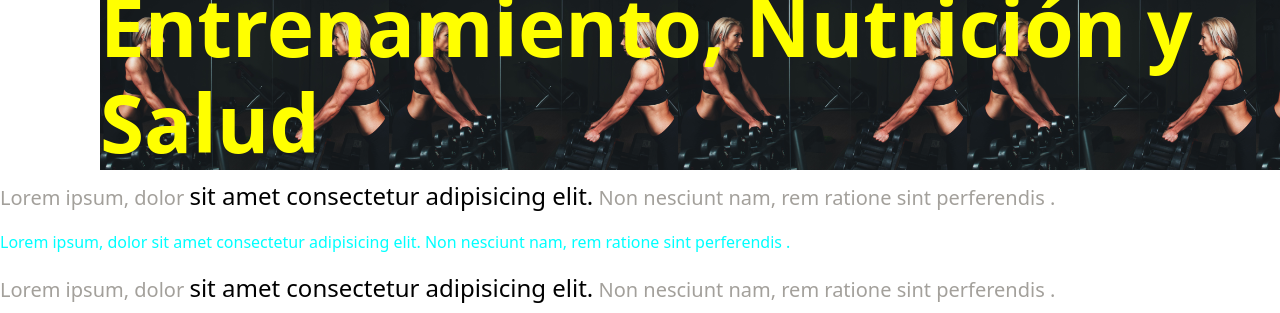
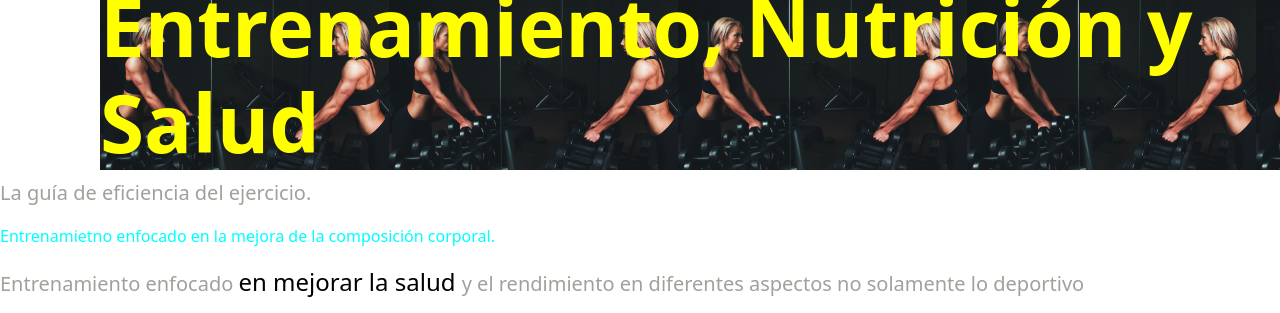
Before and after one commit to EmanuelFernandez92/MiPrimerTrabajo-Dweb, a plain HTML site: page index.html in a window 1280 px wide. Shown: the part 1767-2080 px from the top of the page. Drawn offline with nearby package versions, Linux system fonts and the light colour scheme; grey boxes are pictures that could not be loaded.

Commit message:
carrousel image 2

```diff
--- a/index.html
+++ b/index.html
@@ -111,14 +111,15 @@
 
 
 <section>
-    <h1> Entrenamiento, Nutrición y Salud
+    <h1>
+       Entrenamiento, Nutrición y Salud
 
     </h1>
 
-    <p class="parrafo1">Lorem ipsum, dolor <span> sit amet consectetur adipisicing elit.</span> Non nesciunt nam, rem ratione sint perferendis .</p>
+    <p class="parrafo1">La guía de eficiencia del ejercicio.</p>
 
-    <p>Lorem ipsum, dolor sit amet consectetur adipisicing elit. Non nesciunt nam, rem ratione sint perferendis . </p>
-    <p class="parrafo1">Lorem ipsum, dolor <span> sit amet consectetur adipisicing elit.</span> Non nesciunt nam, rem ratione sint perferendis .</p>
+    <p>Entrenamietno enfocado en la mejora de la composición corporal. </p>
+    <p class="parrafo1">Entrenamiento enfocado  <span>en mejorar la salud </span>y el rendimiento en diferentes aspectos no solamente lo deportivo</p>
 
 
 <img width="560" height="315" src="imagenes/allef-vinicius-do-0ghSDd2E-unsplash.jpg" alt="500">
```
